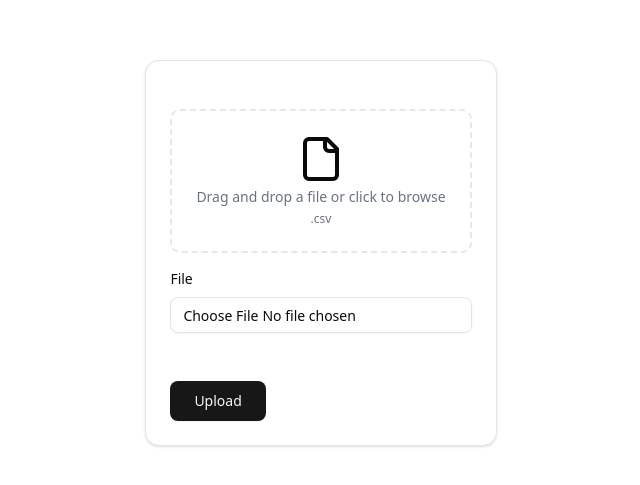
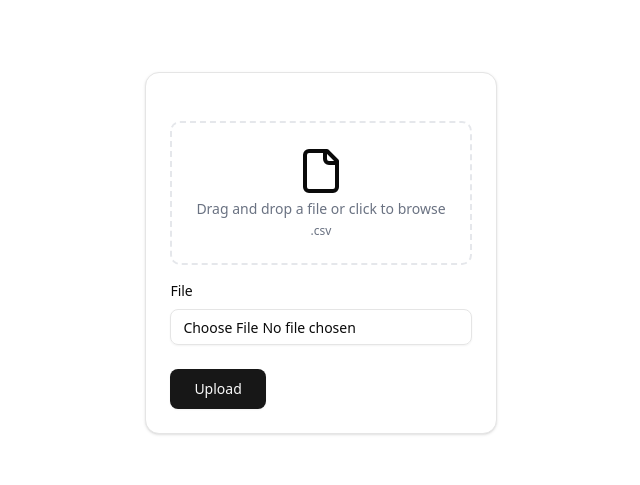
Before and after one commit to dibkb/roger-assignment, a Next.js app: page / in a window 1280 px wide. Shown: the part 147-632 px from the top of the page, without its empty margins (319-959 px from the left). Built offline with nearby package versions, Linux system fonts and the light colour scheme.

Commit message:
csv parse and zustand store

```diff
--- a/app/_components/file-upload.tsx
+++ b/app/_components/file-upload.tsx
@@ -1,12 +1,59 @@
+"use client";
+
 import { Card, CardContent, CardFooter } from "@/components/ui/card";
 import { Label } from "@/components/ui/label";
 import { Input } from "@/components/ui/input";
 import { Button } from "@/components/ui/button";
 import { FileIcon } from "lucide-react";
+import { useCallback } from "react";
+import { uploadResponseSchema, errorResponseSchema } from "@/lib/zod/api/csv";
+import { useCSVStore } from "@/lib/store/csv-store";
+import { useRouter } from "next/navigation";
 
 export default function FileUpload() {
+  const router = useRouter();
+  const addCSV = useCSVStore((state) => state.addCSV);
+
+  const handleUpload = useCallback(
+    async (file: File) => {
+      const formData = new FormData();
+      formData.append("file", file);
+      const response = await fetch("/api/upload", {
+        method: "POST",
+        body: formData,
+      });
+      const data = await response.json();
+
+      // Parse the response using Zod
+      try {
+        if (response.ok) {
+          const parsedData = uploadResponseSchema.parse(data);
+          addCSV(parsedData);
+          router.push(`/csv/${parsedData.id}`);
+        } else {
+          const errorData = errorResponseSchema.parse(data);
+          console.error("Upload failed:", errorData.error);
+        }
+      } catch (error) {
+        console.error("Invalid response format:", error);
+      }
+    },
+    [addCSV, router]
+  );
+
   return (
     <Card>
+      <form
+        onSubmit={(event) => {
+          event.preventDefault();
+          const fileInput = event.currentTarget.elements.namedItem(
+            "file"
+          ) as HTMLInputElement;
+          if (fileInput && fileInput.files && fileInput.files[0]) {
+            handleUpload(fileInput.files[0]);
+          }
+        }}
+      >
         <CardContent className="p-6 space-y-4">
           <div className="border-2 border-dashed border-gray-200 rounded-lg flex flex-col gap-1 p-6 items-center">
             <FileIcon className="w-12 h-12" />
@@ -23,8 +70,11 @@ export default function FileUpload() {
           </div>
         </CardContent>
         <CardFooter>
-        <Button size="lg">Upload</Button>
+          <Button type="submit" size="lg">
+            Upload
+          </Button>
         </CardFooter>
+      </form>
     </Card>
   );
 }
--- /dev/null
+++ b/app/api/upload/route.ts
@@ -0,0 +1,36 @@
+import { uploadResponseSchema } from "@/lib/zod/api/csv";
+import { errorResponseSchema } from "@/lib/zod/api/csv";
+import { NextRequest, NextResponse } from "next/server";
+import Papa from "papaparse";
+import { v4 as uuidv4 } from "uuid";
+
+export async function POST(request: NextRequest) {
+  const formData = await request.formData();
+  const file = formData.get("file") as File;
+  if (!file) {
+    return NextResponse.json(
+      errorResponseSchema.parse({ error: "No file uploaded" }),
+      { status: 400 }
+    );
+  }
+
+  const text = await file.text();
+  const { data, errors } = Papa.parse(text, {
+    header: true,
+    skipEmptyLines: true,
+  });
+
+  if (errors.length) {
+    return NextResponse.json(
+      errorResponseSchema.parse({ error: "Invalid CSV format" }),
+      { status: 422 }
+    );
+  }
+
+  const response = uploadResponseSchema.parse({
+    id: uuidv4(),
+    data: data,
+  });
+
+  return NextResponse.json(response);
+}
--- /dev/null
+++ b/lib/store/csv-store.ts
@@ -0,0 +1,40 @@
+import { create } from "zustand";
+import { z } from "zod";
+import { uploadResponseSchema } from "@/lib/zod/api/csv";
+
+type CSVData = z.infer<typeof uploadResponseSchema>;
+
+interface CSVStore {
+  csvs: Record<string, CSVData>;
+
+  addCSV: (csv: CSVData) => void;
+
+  getCSV: (id: string) => CSVData | undefined;
+
+  removeCSV: (id: string) => void;
+
+  clearCSVs: () => void;
+}
+
+export const useCSVStore = create<CSVStore>((set, get) => ({
+  csvs: {},
+
+  addCSV: (csv: CSVData) =>
+    set((state) => ({
+      csvs: {
+        ...state.csvs,
+        [csv.id]: csv,
+      },
+    })),
+
+  getCSV: (id: string) => get().csvs[id],
+
+  removeCSV: (id: string) =>
+    set((state) => {
+      const newCSVs = { ...state.csvs };
+      delete newCSVs[id];
+      return { csvs: newCSVs };
+    }),
+
+  clearCSVs: () => set({ csvs: {} }),
+}));
--- /dev/null
+++ b/lib/zod/api/csv.ts
@@ -0,0 +1,15 @@
+import { z } from "zod";
+
+const csvDataSchema = z.record(z.string());
+
+export const uploadResponseSchema = z.object({
+  id: z.string(),
+  data: z.array(csvDataSchema),
+});
+
+export const errorResponseSchema = z.object({
+  error: z.string(),
+});
+
+export type UploadResponse = z.infer<typeof uploadResponseSchema>;
+export type ErrorResponse = z.infer<typeof errorResponseSchema>;
```
Also changed, not shown: package.json (+6 -1 lines), 1 other file (tests, documents, lock files or other folders). Lines whose indentation alone changed are shown as unchanged.
